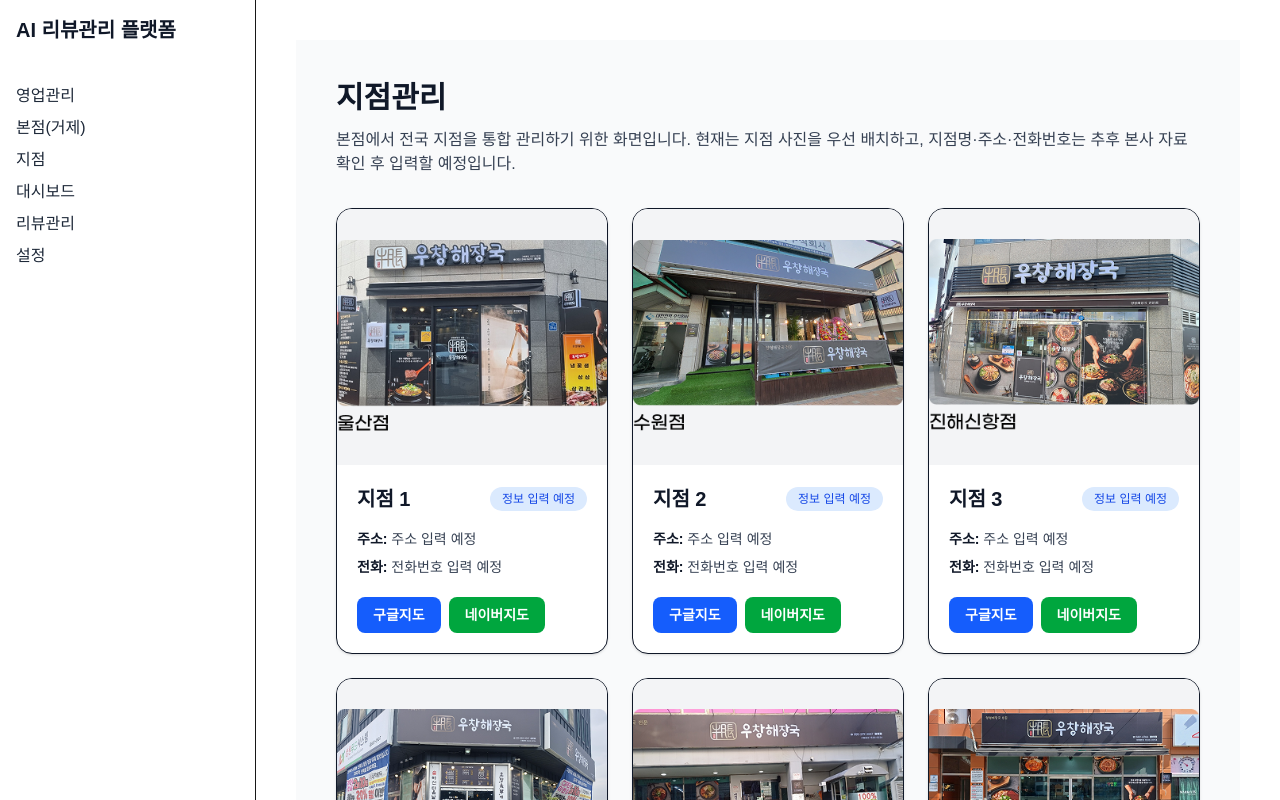
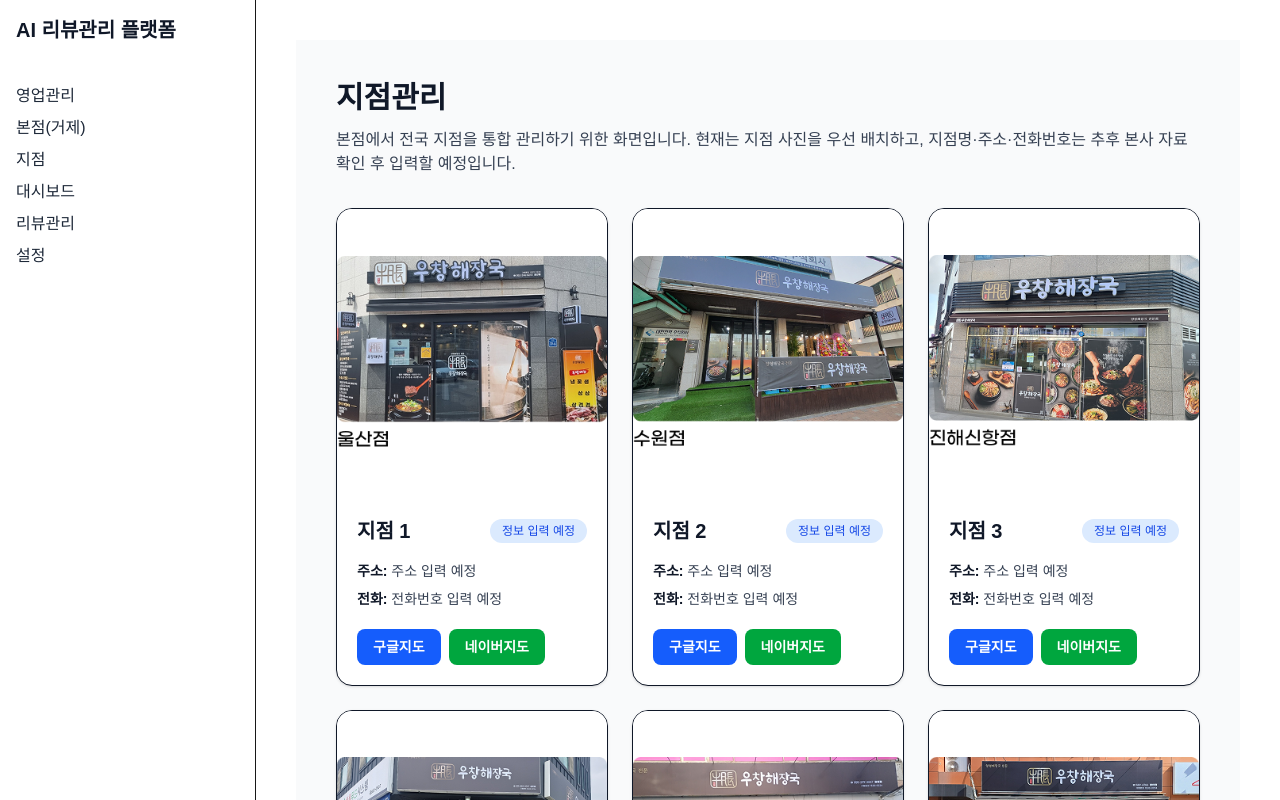
Before and after one commit to hwangsooman/geoje-woochang, a Next.js app: page /branches in a window 1280 px wide. Shown: the top 800 px of the page. Built offline with nearby package versions, Linux system fonts and the light colour scheme.

Commit message:
지점 이미지 수정

```diff
--- a/app/branches/page.tsx
+++ b/app/branches/page.tsx
@@ -35,7 +35,7 @@
             <img
               src={branch.image}
               alt={branch.name}
-              className="w-full h-64 object-contain bg-gray-100"
+              className="w-full h-72 object-contain bg-white"
             />
 
             <div className="p-5">
```
